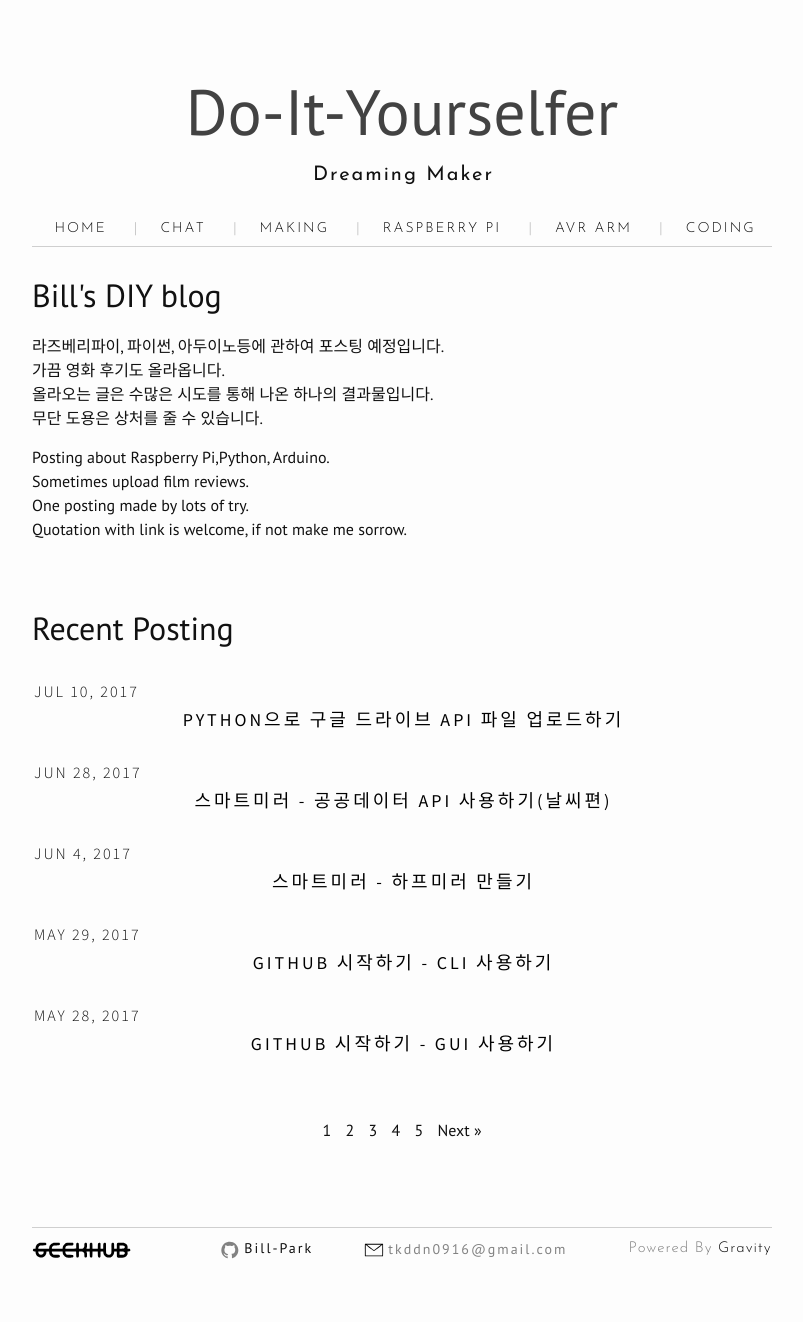
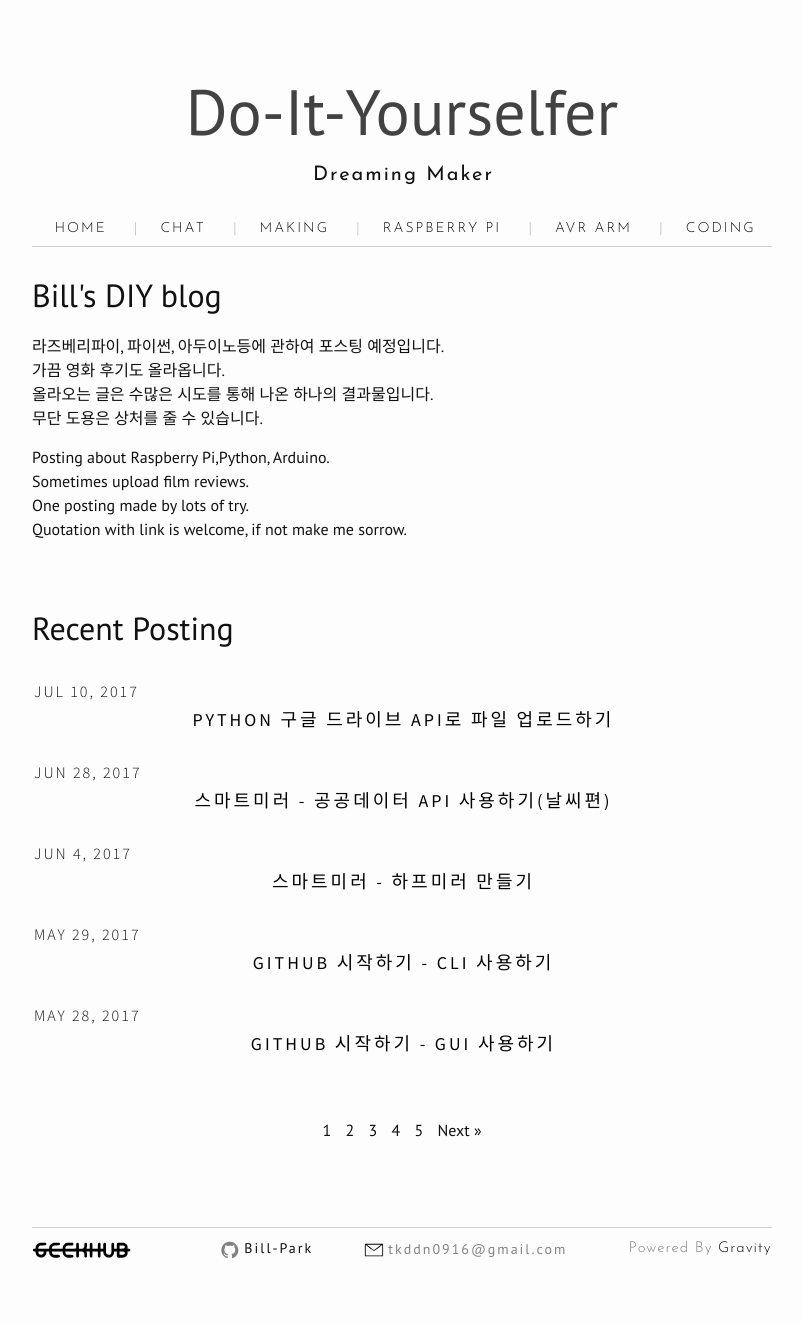
Before and after one commit to Bill-Park/bill-park.github.io, a Jekyll site: the page built from index.html, in a window 1280 px wide. Shown: the whole page, without its empty margins (238-1041 px from the left). Built offline with Jekyll 4.4.1, drawn with Linux system fonts in a browser that asks for light colours; nearby versions of some CDN libraries; the list of posts is cut into pages by our own code.

Commit message:
:wrench: google-drive-api post image error fix

```diff
--- a/_posts/2017-07-10-google_drive_api.markdown
+++ b/_posts/2017-07-10-google_drive_api.markdown
@@ -1,6 +1,6 @@
 ---
 layout: post
-title:  "python으로 구글 드라이브 api 파일 업로드하기"
+title:  "python 구글 드라이브 api로 파일 업로드하기"
 category: coding
 ---
 
@@ -14,7 +14,7 @@ api를 사용하기 위해 권한을 받아야 합습니다.
 
 위 링크에 접속합니다.
 
-![enable_api](https://goo.gl/8o9Kfz)
+![enable_api](https://goo.gl/dVqmTt)
 
 ***Create a project***를 선택한 후 ***Continue***를 클릭합니다.
 
```
